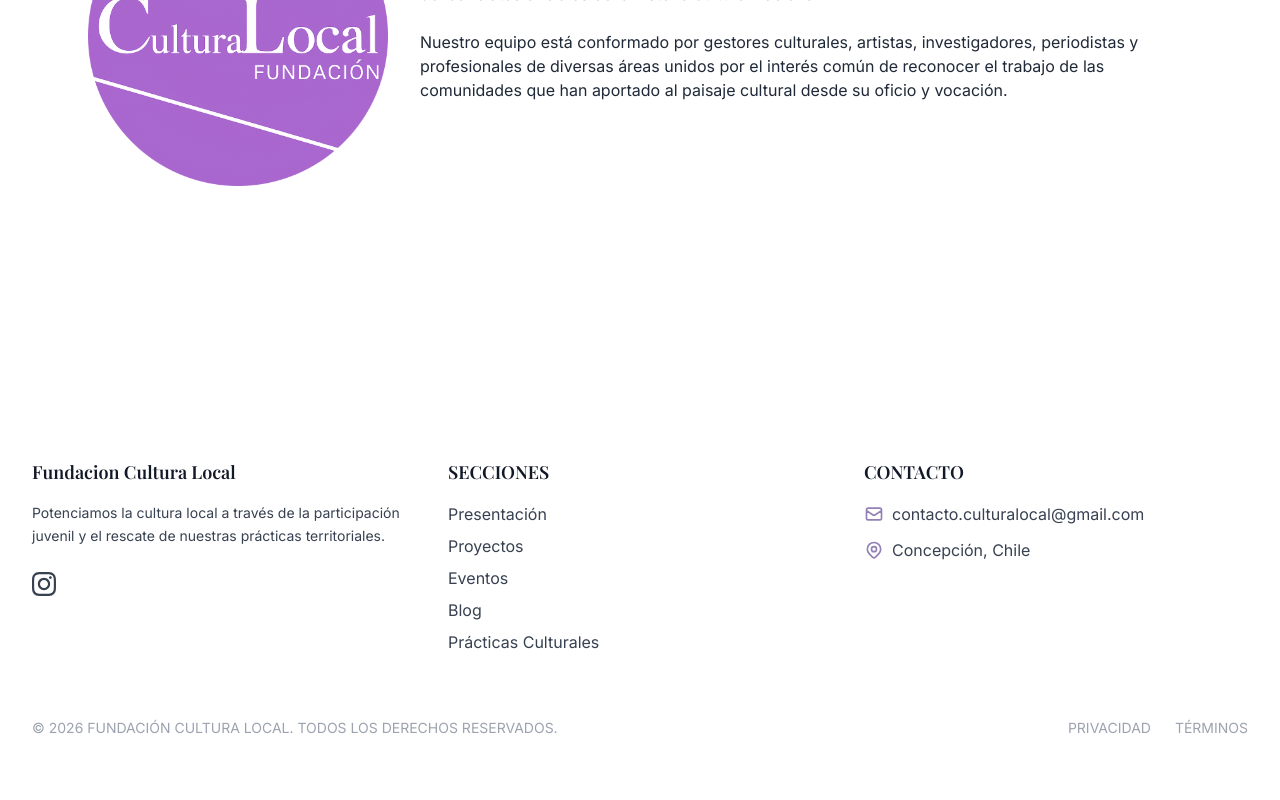
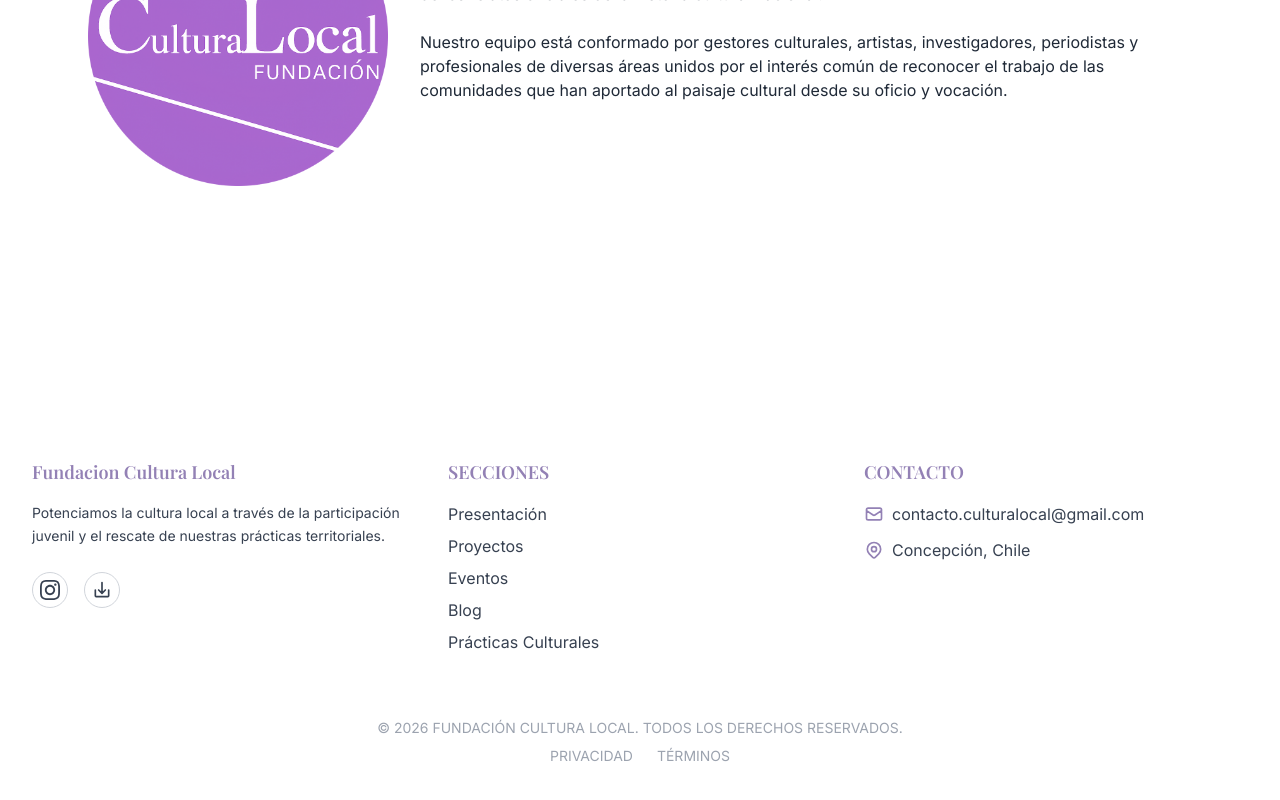
Before and after one commit to Pablo-Saave/Cultura_Local, a React (Vite) app in the folder frontend/: page / in a window 1280 px wide. Shown: the part 658-1458 px from the top of the page. Built offline with nearby package versions, Linux system fonts and the light colour scheme; a web font is replaced by a local one.

Commit message:
correcciones footer

```diff
--- a/frontend/src/components/Footer.jsx
+++ b/frontend/src/components/Footer.jsx
@@ -2,6 +2,21 @@
 import { Link } from 'react-router-dom'
 
 function Footer() {
+  const handleShare = () => {
+    const shareData = {
+      title: 'Fundación Cultura Local',
+      text: 'Fundación Cultura Local - Potenciamos la cultura local a través de la participación juvenil y el rescate de nuestras prácticas territoriales.',
+      url: window.location.origin
+    }
+
+    if (navigator.share) {
+      navigator.share(shareData).catch(() => {})
+    } else {
+      const shareUrl = `https://www.facebook.com/sharer/sharer.php?u=${encodeURIComponent(window.location.origin)}`
+      window.open(shareUrl, '_blank', 'noopener,noreferrer')
+    }
+  }
+
   return (
     // Footer con fondo que cambia según el tema
     <footer className="bg-white dark:bg-gray-800 text-gray-700 dark:text-gray-300 py-12 mt-20">
@@ -11,7 +26,7 @@ function Footer() {
           {/* Columna 1: Logo y descripción */}
           <div>
             <div className="mb-4">
-              <span className="text-lg font-display font-semibold text-gray-900 dark:text-white">
+              <span className="text-lg font-display font-semibold text-primary dark:text-primary-light">
                 Fundacion Cultura Local
               </span>
             </div>
@@ -25,17 +40,36 @@ function Footer() {
             {/* Iconos de redes sociales */}
             <div className="flex space-x-4 mt-6">
               {/* Instagram */}
-              <a href="https://www.instagram.com/fundacionculturalocal" target="_blank" rel="noopener noreferrer" className="hover:text-primary transition-colors" aria-label="Instagram">
-                <svg className="w-6 h-6" fill="currentColor" viewBox="0 0 24 24">
+              <a
+                href="https://www.instagram.com/fundacionculturalocal"
+                target="_blank"
+                rel="noopener noreferrer"
+                className="w-9 h-9 rounded-full border border-gray-300 flex items-center justify-center hover:border-primary hover:text-primary transition-colors"
+                aria-label="Instagram"
+              >
+                <svg className="w-5 h-5" fill="currentColor" viewBox="0 0 24 24">
                   <path d="M12 2.163c3.204 0 3.584.012 4.85.07 3.252.148 4.771 1.691 4.919 4.919.058 1.265.069 1.645.069 4.849 0 3.205-.012 3.584-.069 4.849-.149 3.225-1.664 4.771-4.919 4.919-1.266.058-1.644.07-4.85.07-3.204 0-3.584-.012-4.849-.07-3.26-.149-4.771-1.699-4.919-4.92-.058-1.265-.07-1.644-.07-4.849 0-3.204.013-3.583.07-4.849.149-3.227 1.664-4.771 4.919-4.919 1.266-.057 1.645-.069 4.849-.069zm0-2.163c-3.259 0-3.667.014-4.947.072-4.358.2-6.78 2.618-6.98 6.98-.059 1.281-.073 1.689-.073 4.948 0 3.259.014 3.668.072 4.948.2 4.358 2.618 6.78 6.98 6.98 1.281.058 1.689.072 4.948.072 3.259 0 3.668-.014 4.948-.072 4.354-.2 6.782-2.618 6.979-6.98.059-1.28.073-1.689.073-4.948 0-3.259-.014-3.667-.072-4.947-.196-4.354-2.617-6.78-6.979-6.98-1.281-.059-1.69-.073-4.949-.073zm0 5.838c-3.403 0-6.162 2.759-6.162 6.162s2.759 6.163 6.162 6.163 6.162-2.759 6.162-6.163c0-3.403-2.759-6.162-6.162-6.162zm0 10.162c-2.209 0-4-1.79-4-4 0-2.209 1.791-4 4-4s4 1.791 4 4c0 2.21-1.791 4-4 4zm6.406-11.845c-.796 0-1.441.645-1.441 1.44s.645 1.44 1.441 1.44c.795 0 1.439-.645 1.439-1.44s-.644-1.44-1.439-1.44z"/>
                 </svg>
               </a>
+
+              {/* Compartir */}
+              <button
+                type="button"
+                onClick={handleShare}
+                className="w-9 h-9 rounded-full border border-gray-300 flex items-center justify-center hover:border-primary hover:text-primary transition-colors"
+                aria-label="Compartir sitio"
+              >
+                <svg className="w-5 h-5" fill="none" stroke="currentColor" strokeWidth="2" viewBox="0 0 24 24">
+                  <path strokeLinecap="round" strokeLinejoin="round" d="M4 12v7a1 1 0 001 1h14a1 1 0 001-1v-7" />
+                  <path strokeLinecap="round" strokeLinejoin="round" d="M12 3v13m0 0l-4-4m4 4l4-4" />
+                </svg>
+              </button>
             </div>
           </div>
 
           {/* Columna 2: Secciones del sitio */}
           <div>
-            <h3 className="text-gray-900 dark:text-white font-semibold text-lg mb-4">SECCIONES</h3>
+            <h3 className="text-primary dark:text-primary-light font-semibold text-lg mb-4">SECCIONES</h3>
             <ul className="space-y-2">
               <li>
                 <Link to="/presentacion" className="hover:text-primary transition-colors">
@@ -67,7 +101,7 @@ function Footer() {
 
           {/* Columna 3: Contacto */}
           <div>
-            <h3 className="text-gray-900 dark:text-white font-semibold text-lg mb-4">CONTACTO</h3>
+            <h3 className="text-primary dark:text-primary-light font-semibold text-lg mb-4">CONTACTO</h3>
             <ul className="space-y-3">
               <li className="flex items-center space-x-2">
                 {/* Icono de email */}
@@ -101,18 +135,18 @@ function Footer() {
 
         {/* Línea divisoria */}
         <div className="pt-8">
-          <div className="flex flex-col md:flex-row justify-between items-center">
+          <div className="flex flex-col items-center text-center space-y-2">
             {/* Copyright */}
-            <p className="text-sm text-gray-400">
+            <p className="text-xs sm:text-sm text-gray-400">
               © 2026 FUNDACIÓN CULTURA LOCAL. TODOS LOS DERECHOS RESERVADOS.
             </p>
 
             {/* Enlaces legales */}
-            <div className="flex space-x-6 mt-4 md:mt-0">
-              <a href="#" className="text-sm text-gray-400 hover:text-primary transition-colors">
+            <div className="flex space-x-6 text-xs sm:text-sm">
+              <a href="#" className="text-gray-400 hover:text-primary transition-colors">
                 PRIVACIDAD
               </a>
-              <a href="#" className="text-sm text-gray-400 hover:text-primary transition-colors">
+              <a href="#" className="text-gray-400 hover:text-primary transition-colors">
                 TÉRMINOS
               </a>
             </div>
```
